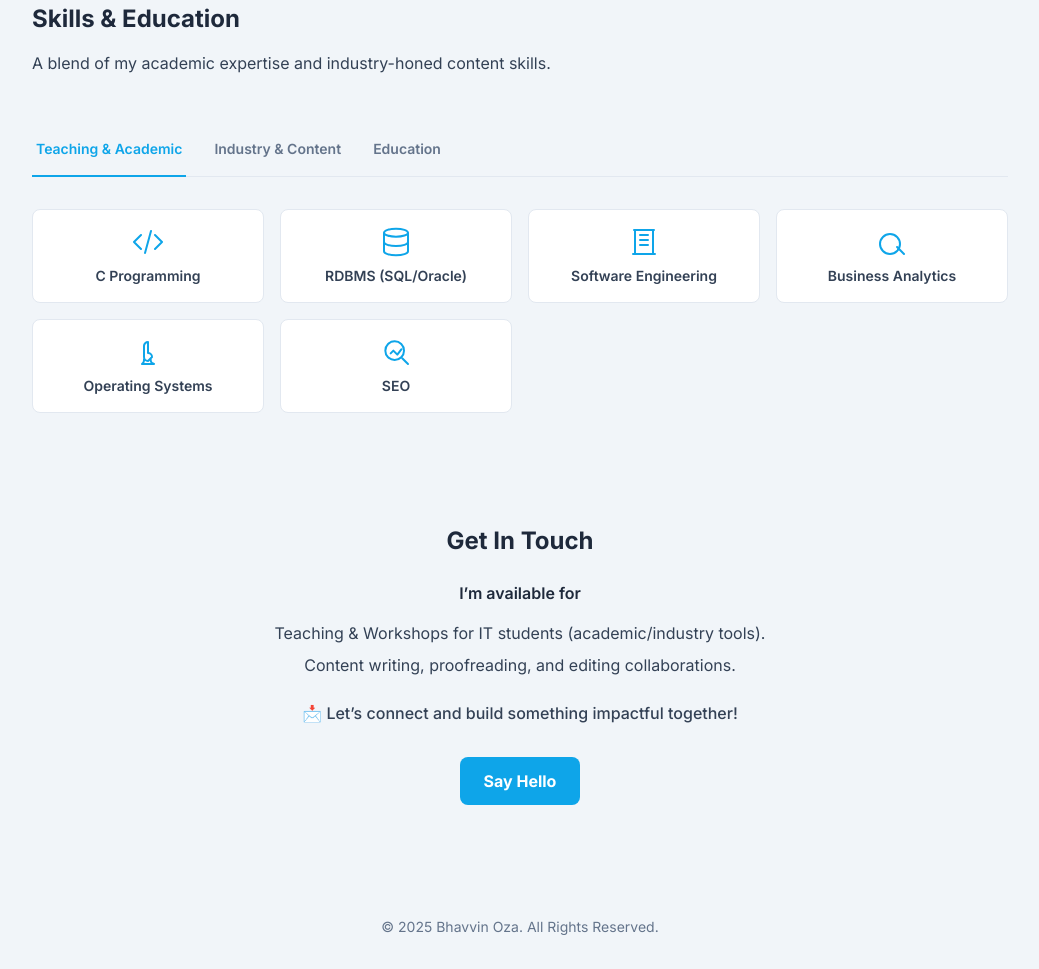
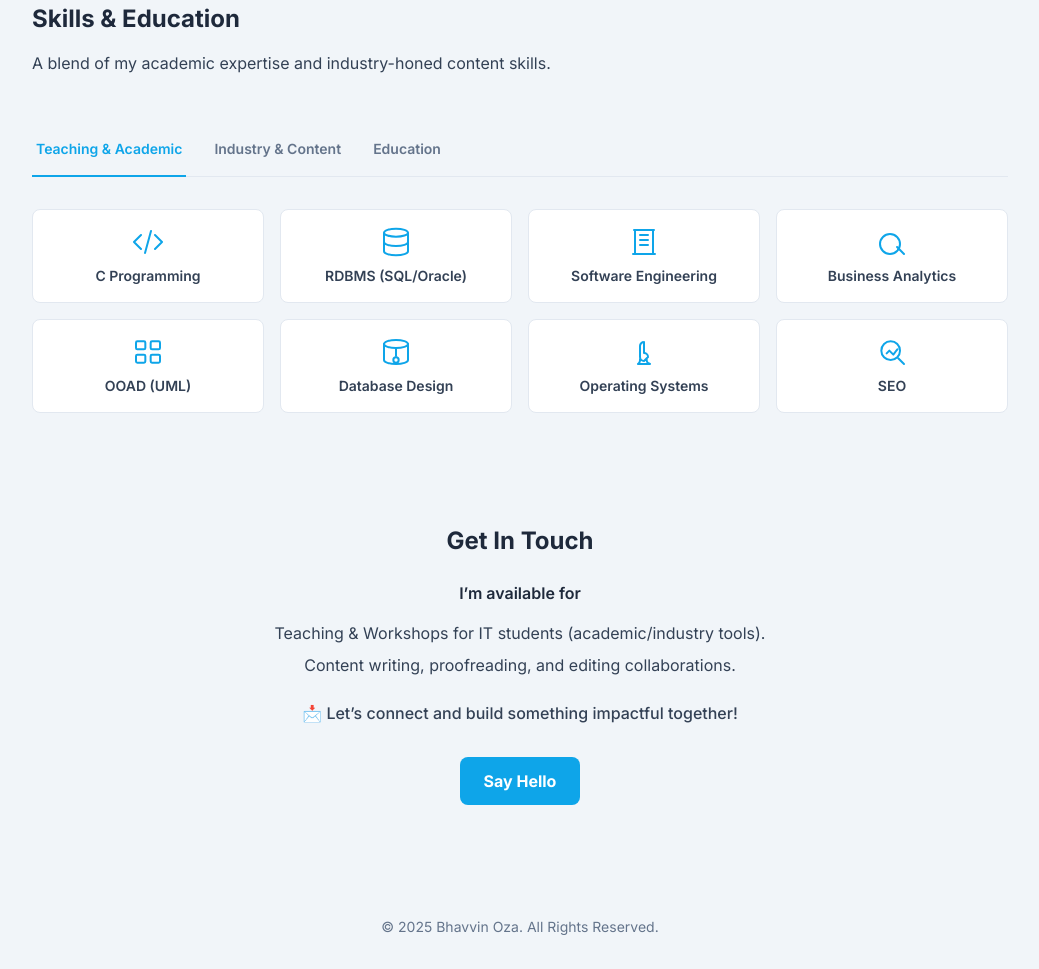
Before and after one commit to bhavvin-oza/bhavvin-oza.github.io, a plain HTML site: page index.html in a window 1280 px wide. Shown: the part 1698-2667 px from the top of the page, without its empty margins (120-1159 px from the left). Drawn offline with nearby package versions, Linux system fonts and the light colour scheme.

Commit message:
index.html

```diff
--- a/index.html
+++ b/index.html
@@ -189,6 +189,28 @@
                         <div class="skill-card"><svg class="w-8 h-8 mb-2 text-sky-500" xmlns="http://www.w3.org/2000/svg" fill="none" viewBox="0 0 24 24" stroke-width="1.5" stroke="currentColor"><ellipse cx="12" cy="5" rx="9" ry="3"></ellipse><path d="M21 12c0 1.66-4 3-9 3s-9-1.34-9-3"></path><path d="M3 5v14c0 1.66 4 3 9 3s9-1.34 9-3V5"></path></svg><span class="text-sm font-semibold">RDBMS (SQL/Oracle)</span></div>
                         <div class="skill-card"><svg class="w-8 h-8 mb-2 text-sky-500" xmlns="http://www.w3.org/2000/svg" fill="none" viewBox="0 0 24 24" stroke-width="1.5" stroke="currentColor"><path stroke-linecap="round" stroke-linejoin="round" d="M3.75 21h16.5M4.5 3h15M5.25 3v18m13.5-18v18M9 6.75h6M9 10.5h6M9 14.25h6"></path></svg><span class="text-sm font-semibold">Software Engineering</span></div>
                         <div class="skill-card"><svg class="w-8 h-8 mb-2 text-sky-500" xmlns="http://www.w3.org/2000/svg" fill="none" viewBox="0 0 24 24" stroke-width="1.5" stroke="currentColor"><path stroke-linecap="round" stroke-linejoin="round" d="M10.5 6a7.5 7.5 0 100 15 7.5 7.5 0 000-15zM21 21l-5.197-5.197"></path></svg><span class="text-sm font-semibold">Business Analytics</span></div>
+                       <div class="skill-card">
+  <svg class="w-8 h-8 mb-2 text-sky-500" xmlns="http://www.w3.org/2000/svg" fill="none" viewBox="0 0 24 24" stroke-width="1.5" stroke="currentColor">
+    <!-- Four rectangles representing UML classes -->
+    <rect x="3" y="4" width="7" height="6" rx="1" ry="1" stroke-linecap="round" stroke-linejoin="round"></rect>
+    <rect x="14" y="4" width="7" height="6" rx="1" ry="1" stroke-linecap="round" stroke-linejoin="round"></rect>
+    <rect x="3" y="14" width="7" height="6" rx="1" ry="1" stroke-linecap="round" stroke-linejoin="round"></rect>
+    <rect x="14" y="14" width="7" height="6" rx="1" ry="1" stroke-linecap="round" stroke-linejoin="round"></rect>
+  </svg>
+  <span class="text-sm font-semibold">OOAD (UML)</span>
+</div>
+
+                       <div class="skill-card">
+  <svg class="w-8 h-8 mb-2 text-sky-500" xmlns="http://www.w3.org/2000/svg" fill="none" viewBox="0 0 24 24" stroke-width="1.5" stroke="currentColor">
+    <!-- Database cylinder base -->
+    <ellipse cx="12" cy="6" rx="9" ry="3" stroke-linecap="round" stroke-linejoin="round"></ellipse>
+    <path d="M3 6v12c0 1.66 4 3 9 3s9-1.34 9-3V6" stroke-linecap="round" stroke-linejoin="round"></path>
+    <!-- Connection line down and circle -->
+    <line x1="12" y1="9" x2="12" y2="15" stroke-linecap="round" stroke-linejoin="round"></line>
+    <circle cx="12" cy="18" r="2" stroke-linecap="round" stroke-linejoin="round"></circle>
+  </svg>
+  <span class="text-sm font-semibold">Database Design</span>
+</div>
                         <div class="skill-card"><svg class="w-8 h-8 mb-2 text-sky-500" xmlns="http://www.w3.org/2000/svg" fill="none" viewBox="0 0 24 24" stroke-width="1.5" stroke="currentColor"><path stroke-linecap="round" stroke-linejoin="round" d="M9 17.25v1.007a3 3 0 01-.879 2.122L7.5 21h9l-1.621-.871a3 3 0 01-.879-2.122v-1.007M15 15.75a3 3 0 00-3-3V4.5a3 3 0 00-3 3v8.25a3 3 0 003 3z"></path></svg><span class="text-sm font-semibold">Operating Systems</span></div>
                         <div class="skill-card"><svg class="w-8 h-8 mb-2 text-sky-500" xmlns="http://www.w3.org/2000/svg" fill="none" viewBox="0 0 24 24" stroke-width="1.5" stroke="currentColor"><circle cx="11" cy="11" r="7" stroke-linecap="round" stroke-linejoin="round"></circle>
     <line x1="21" y1="21" x2="16.65" y2="16.65" stroke-linecap="round" stroke-linejoin="round"></line>
@@ -197,6 +219,9 @@
   </svg>
   <span class="text-sm font-semibold">SEO</span>
 </div>
+
+
+
 
 </div>
 
```
